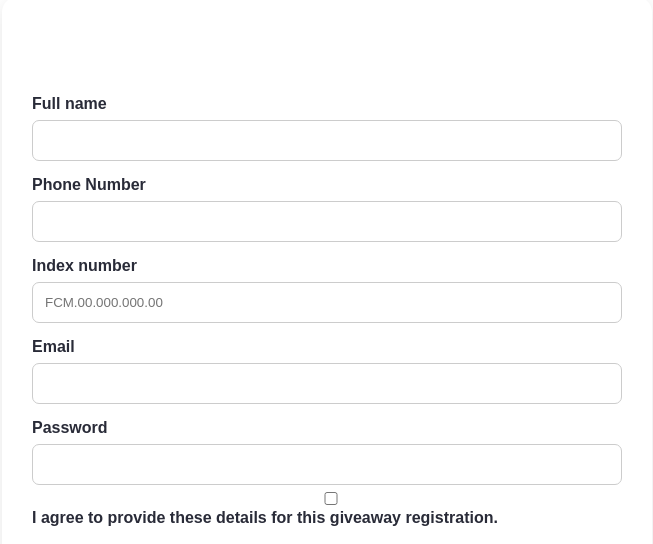
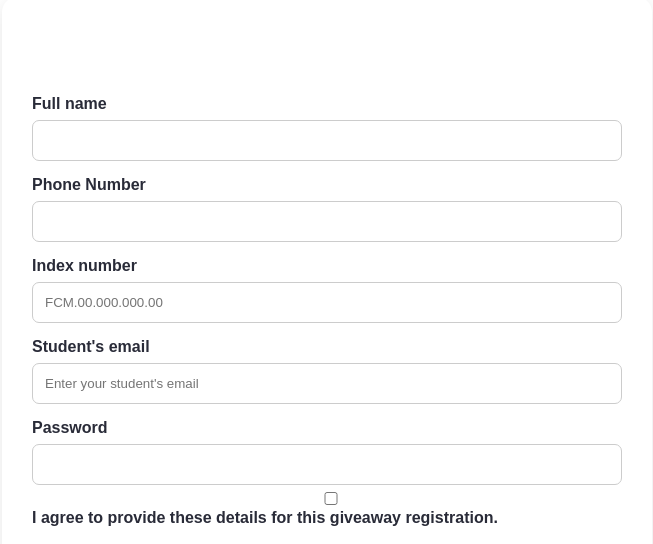
Before and after one commit to Adudaniel2026/camp-ride-giveaway, a website: page CAMP_RIDE_GIVEAWAY_UMAT/public/index.html in a window 1280 px wide. Both pictures are taken after a click on the button "1. Accept". Shown: the part 236-780 px from the top of the page, without its empty margins (313-966 px from the left). Drawn offline with Linux system fonts and the light colour scheme.

Commit message:
update student email field

```diff
--- a/CAMP_RIDE_GIVEAWAY_UMAT/public/index.html
+++ b/CAMP_RIDE_GIVEAWAY_UMAT/public/index.html
@@ -21,7 +21,7 @@
         <label>Full name<input name="fullName" required maxlength="100" autocomplete="name"></label>
         <label>Phone Number<input name="phone" required maxlength="30"></label>
         <label>Index number<input name="indexNo" required placeholder="FCM.00.000.000.00" inputmode="tel"></label>
-        <label>Email<input name="students_email" required>
+        <label>Student's email<input name="email" required placeholder="Enter your student's email" inputmode="tel"></label>
         <label>Password<input name="password" required
         <label class="consent"><input name="consent" type="checkbox" required> I agree to provide these details for this giveaway registration.</label>
         <button type="submit">Submit registration</button>
```
